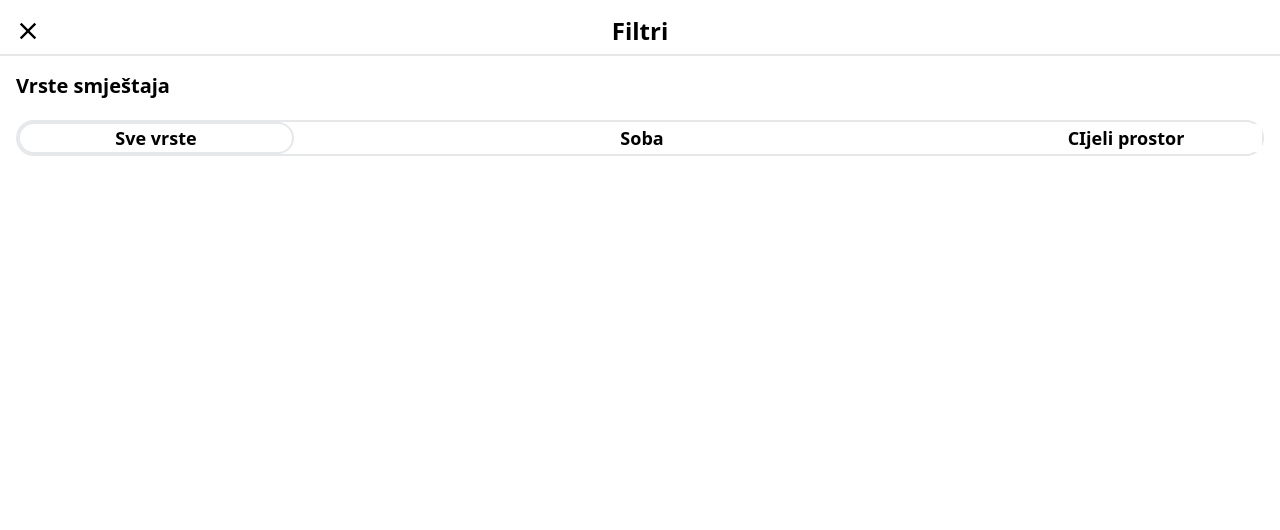
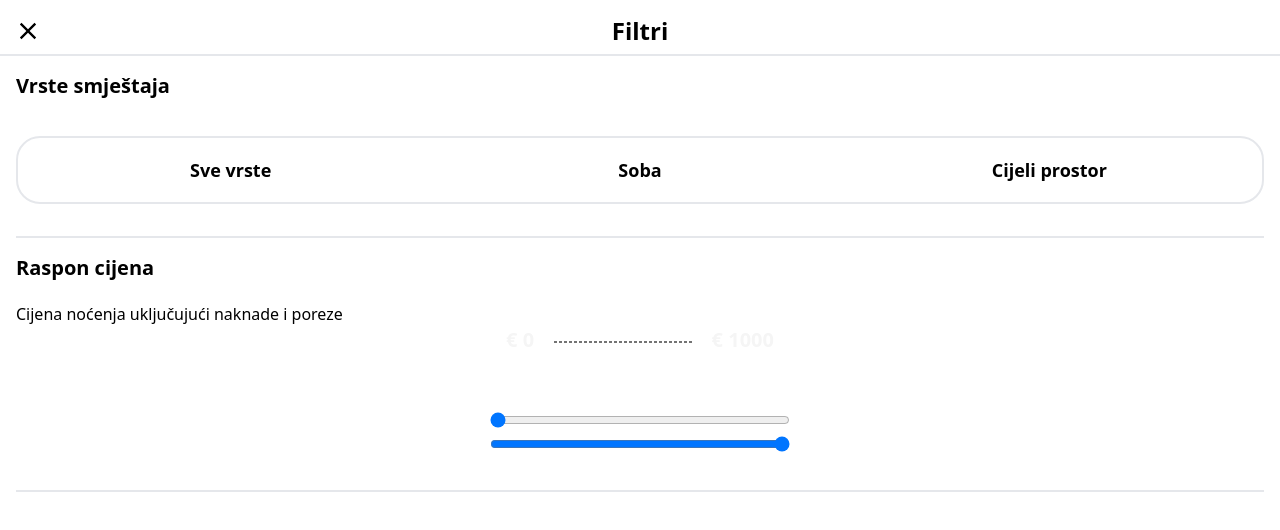
Before and after one commit to raguzf91/projekt-frontend, a React (Vite) app: page / in a window 1280 px wide. Shown: the top 530 px of the page. Built offline with nearby package versions, Linux system fonts and the light colour scheme.

Commit message:
started working on the slider for filter

```diff
--- a/src/ui-components/Filters.tsx
+++ b/src/ui-components/Filters.tsx
@@ -1,27 +1,77 @@
+import { useState } from "react";
 import { IoMdClose } from "react-icons/io";
+import Slider from "./Slider";
+const Filters = () => {
+    const [activeButton, setActiveButton] = useState<string | null>(null);
 
-const Filters = () => {
-    return(
-        <div className="filer-container">
-            <div className="header flex mt-2  h-12 border-b-2">
+    const handleButtonClick = (buttonType: string) => {
+        setActiveButton(buttonType);
+    };
+
+    const [rangeValue, setRangeValue] = useState<{min: number, max: number}>({min: 0, max: 1000});
+    const handleRangeChange = (min: number, max: number) => {
+        setRangeValue({min, max});
+    };
+
+    return (
+        <div className="filter-container flex-col w-full justify-center items-center">
+            <div className="header flex mt-2 h-12 border-b-2">
                 <div className="w-10 flex ml-2 p-1.5 items-center justify-center cursor-pointer">
                     <IoMdClose className="w-10 h-8 rounded-full hover:bg-slate-100" />
                 </div>
-
                 <div className="flex flex-grow justify-center items-center mr-12">
                     <h1 className="font-bold text-2xl text-center">Filtri</h1>
                 </div>
             </div>
-        <div className="vrste-smjestaja m-4 flex-col">
-            <h2 className="text-xl h-12 font-bold ">Vrste smještaja</h2>
-            <div className="flex items-center justify-between rounded-3xl border-2">
-                <input className="placeholder-black placeholder text-lg font-semibold text-center rounded-3xl border-2" type="text" placeholder="Sve vrste" name="" id="" />
-                <input className="placeholder-black placeholder text-lg font-semibold text-center" type="text" placeholder="Soba" />
-                <input className="placeholder-black placeholder text-lg font-semibold text-center" type="text" placeholder="CIjeli prostor" />
+            <div className="vrste-smjestaja m-4 flex-col justify-center items-center border-b-2 pb-8">
+                <h2 className="text-xl h-12 font-bold mb-4">Vrste smještaja</h2>
+                <div className="flex items-center justify-between rounded-3xl border-2 p-2">
+
+                <button
+                    className={`text-lg font-semibold text-center rounded-3xl w-1/3 h-12 transition-all duration-100 ${
+                        activeButton === 'Sve vrste'
+                            ? 'border-slate-950 border-2'
+                            : 'hover:bg-slate-100'
+                    }`}
+                    onClick={() => handleButtonClick('Sve vrste')}
+                >
+                    Sve vrste
+                </button>
+
+
+                <button
+                    className={`text-lg font-semibold text-center rounded-3xl w-1/3 h-12 transition-all duration-100 ${
+                        activeButton === 'Soba'
+                            ? 'border-slate-950 border-2'
+                            : 'hover:bg-slate-100'
+                    }`}
+                    onClick={() => handleButtonClick('Soba')}
+                >
+                    Soba
+                </button>
+                <button
+                    className={`text-lg font-semibold text-center rounded-3xl w-1/3 h-12 transition-all duration-100 ${
+                        activeButton === 'Cijeli prostor'
+                            ? 'border-slate-950 border-2'
+                            : 'hover:bg-slate-100'
+                    }`}
+                    onClick={() => handleButtonClick('Cijeli prostor')}
+                >
+                    Cijeli prostor
+                </button>
+                </div>
+            </div>
+            <div className="raspon-cijena m-4 flex-col justify-center items-center border-b-2 pb-8">
+                <h2 className="text-xl h-12 font-bold">Raspon cijena</h2>
+                <h3 className="text-base ">Cijena noćenja uključujući naknade i poreze</h3>
+                <div>
+                    <Slider min={0} max={1000} currencyText="€" onChange={() => {
+                       handleRangeChange;
+
+                    }} />
                 </div>
             </div>
         </div>
-
     );
 };
 
--- /dev/null
+++ b/src/ui-components/Slider.tsx
@@ -0,0 +1,156 @@
+import React, {
+    useCallback,
+    useEffect,
+    useState,
+    useRef
+} from 'react';
+
+const valueCSS = {
+    display: "flex",
+    alignItems: "center",
+    justifyContent: "center",
+    zIndex: 1,
+    gap: "2px",
+    paddingTop: "10px",
+};
+
+interface SliderProps {
+    min: number;
+    max: number;
+    trackColor?: string;
+    onChange: (value: { min: number; max: number }) => void;
+    rangeColor?: string;
+    valueStyle?: React.CSSProperties;
+    width?: string;
+    currencyText?: string;
+}
+
+const Slider: React.FC<SliderProps> = ({
+    min,
+    max,
+    trackColor = "#cecece",
+    onChange,
+    rangeColor = "#ff0303",
+    valueStyle = valueCSS,
+    width = "300px",
+    currencyText = "$",
+}) => {
+
+    const [minVal, setMinVal] = useState(min);
+    const [maxVal, setMaxVal] = useState(max);
+    const minValRef = useRef(min);
+    const maxValRef = useRef(max);
+    const range = useRef<HTMLDivElement>(null);
+
+
+    // convert to percentage
+    const getPercent = useCallback(
+        (value: number): number => Math.round(((value - min) / (max - min)) * 100),
+        [min, max]
+    );
+
+    // set width of the range to decrease from the left side
+    useEffect(() => {
+        const minPercent = getPercent(minVal);
+        const maxPercent = getPercent(maxValRef.current);
+
+        if (range.current) {
+            range.current.style.left = `${minPercent}%`;
+            range.current.style.width = `${maxPercent - minPercent}%`;
+        }
+    }, [minVal, getPercent]);
+
+    // set the width of the range to decrease from right side
+    useEffect(() => {
+        const minPercent = getPercent(minValRef.current);
+        const maxPercent = getPercent(maxVal);
+
+        if (range.current) {
+            range.current.style.width = `${maxPercent - minPercent}%`;
+        }
+    }, [maxVal, getPercent]);
+
+    // Get min and max values when their state changes
+    useEffect(() => {
+        if (minVal != minValRef.current || maxVal != maxValRef.current) {
+            onChange({ min: minVal, max: maxVal });
+            minValRef.current = minVal;
+            maxValRef.current = maxVal;
+        }
+    }, [minVal, maxVal, onChange]);
+
+    return (
+        <div className='w-full flex items-center justify-center flex-col space-y-14'>
+
+            {/* Display Price Value */}
+            <div className="w-[300px] px-4 flex items-center justify-between gap-x-5">
+
+                <p className="text-xl text-neutral-100 font-semibold">
+                    {currencyText} {minVal}
+                </p>
+
+                <div className="flex-1 border-dashed border border-neutral-500 mt-1"></div>
+
+                <p className="text-xl text-neutral-100 font-semibold">
+                    {currencyText} {maxVal}
+                </p>
+
+            </div>
+
+
+            {/* Style the price range slider */}
+            <div className="multi-slide-input-container" style={{ width }}>
+
+                <input
+                    type="range"
+                    min={min}
+                    max={max}
+                    value={minVal}
+                    onChange={(event) => {
+                        const value = Math.min(Number(event.target.value), maxVal - 1);
+                        setMinVal(value);
+                    }}
+                    className="thumb thumb-left"
+                    style={{
+                        width,
+                        zIndex: minVal > max - 100 || minVal === maxVal ? 5 : undefined,
+                    }}
+                />
+
+                <input
+                    type="range"
+                    min={min}
+                    max={max}
+                    value={maxVal}
+                    onChange={(event) => {
+                        const value = Math.max(Number(event.target.value), minVal + 1);
+                        setMaxVal(value);
+                    }}
+                    className="thumb thumb-right"
+                    style={{
+                        width,
+                        zIndex: minVal > max - 100 || minVal === maxVal ? 4 : undefined,
+                    }}
+                />
+
+                <div className="slider">
+                    <div
+                        style={{ backgroundColor: trackColor }}
+                        className="track-slider"
+                    />
+
+                    <div
+                        ref={range}
+                        style={{ backgroundColor: rangeColor }}
+                        className="range-slider"
+                    />
+
+                </div>
+
+            </div>
+
+        </div>
+    )
+}
+
+export default Slider;
```
Lines whose indentation alone changed are shown as unchanged.
